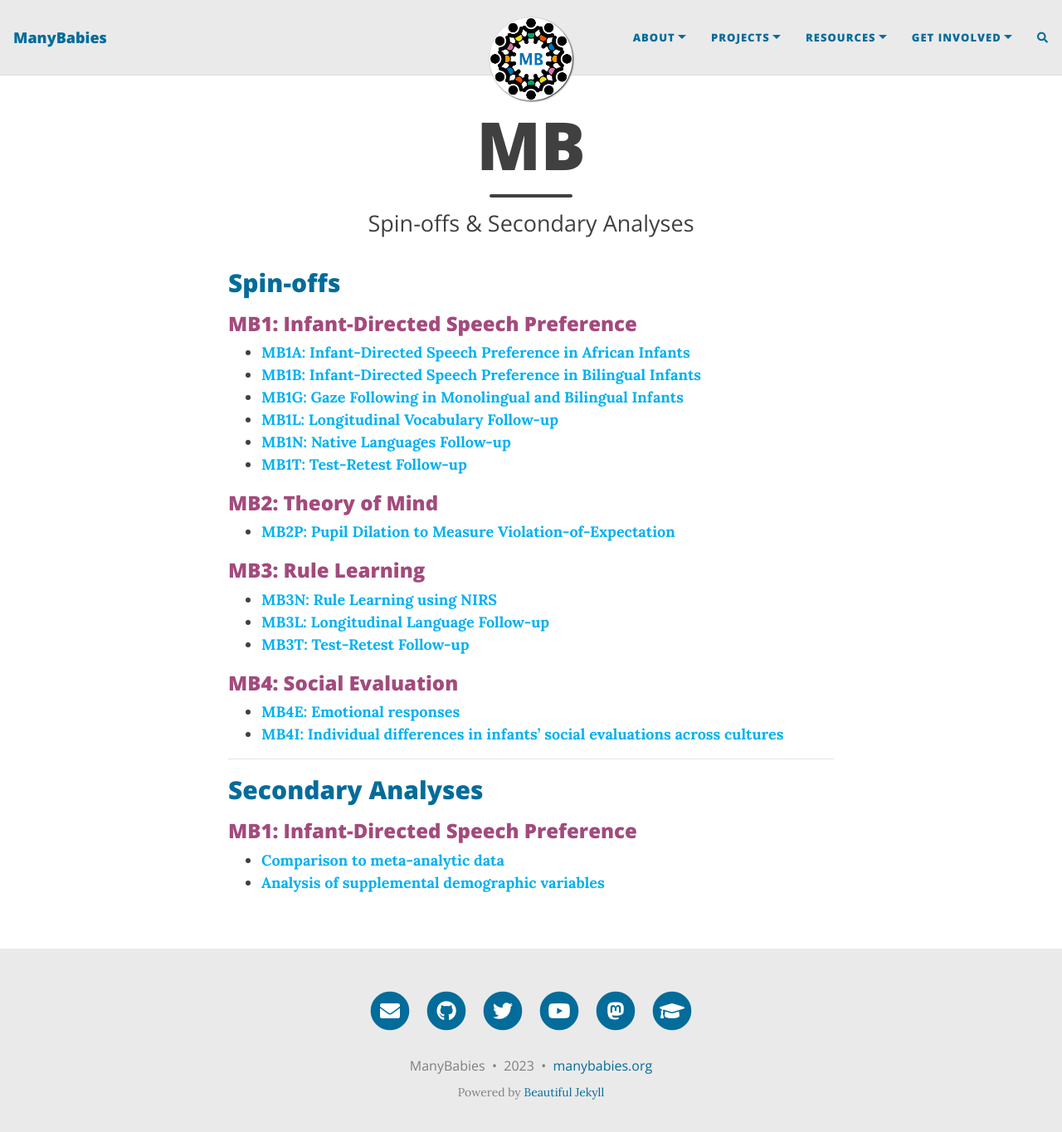
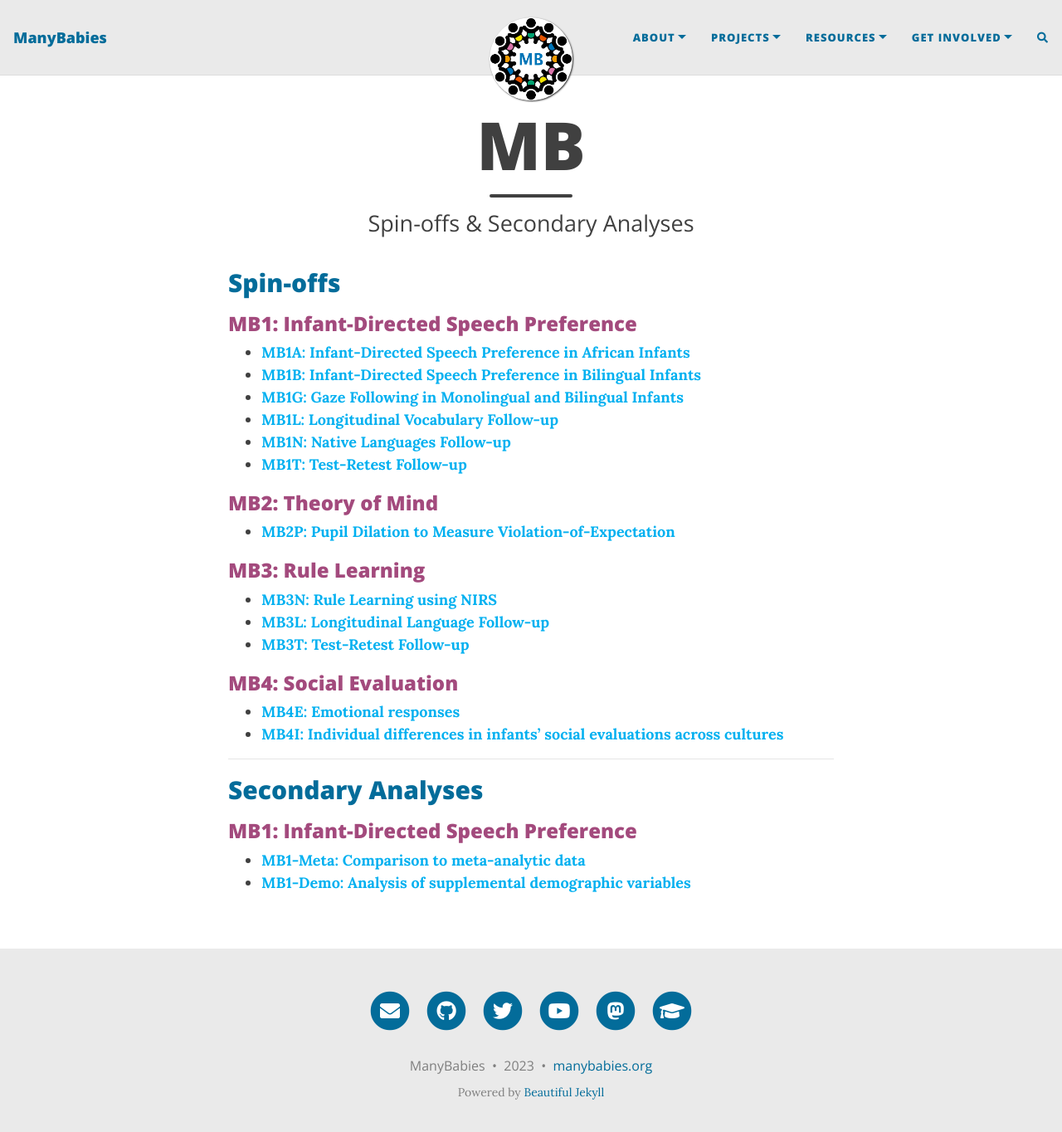
Before and after one commit to manybabies/manybabies.github.io, a Jekyll site: the page built from so_sa.md, in a window 1280 px wide and 1377 px high. Shown: the top 1364 px of the window at 83% size. Built offline with Jekyll 4.4.1, drawn with Linux system fonts in a browser that asks for light colours; nearby versions of some CDN libraries; comment, search, counter and statistics services are not loaded.

Commit message:
add MB1-Meta osf link

```diff
--- a/so_sa.md
+++ b/so_sa.md
@@ -31,5 +31,5 @@
 ## Secondary Analyses
 
 ### MB1: Infant-Directed Speech Preference
-* [**Comparison to meta-analytic data**]({{site.baseurl}}/MB1SA/)
-* [**Analysis of supplemental demographic variables**]({{site.baseurl}}/MB1SA/)
+* [**MB1-Meta: Comparison to meta-analytic data**]({{site.baseurl}}/MB1SA/)
+* [**MB1-Demo: Analysis of supplemental demographic variables**]({{site.baseurl}}/MB1SA/)
```
Also changed, not shown: MB1SA.md (+2 -1 lines).
